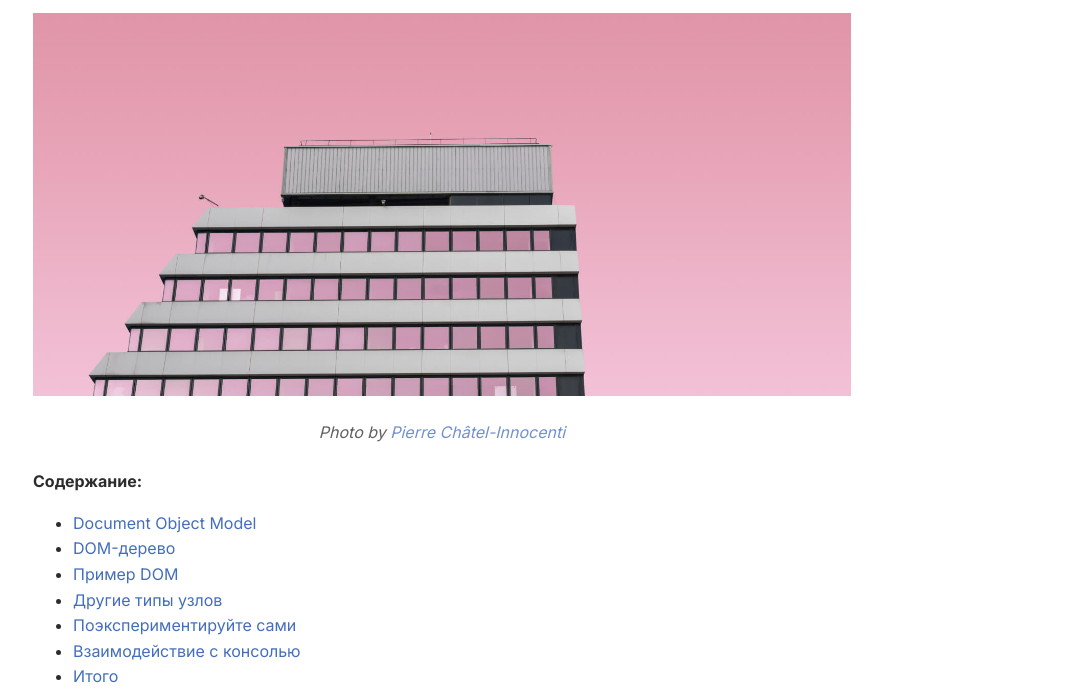
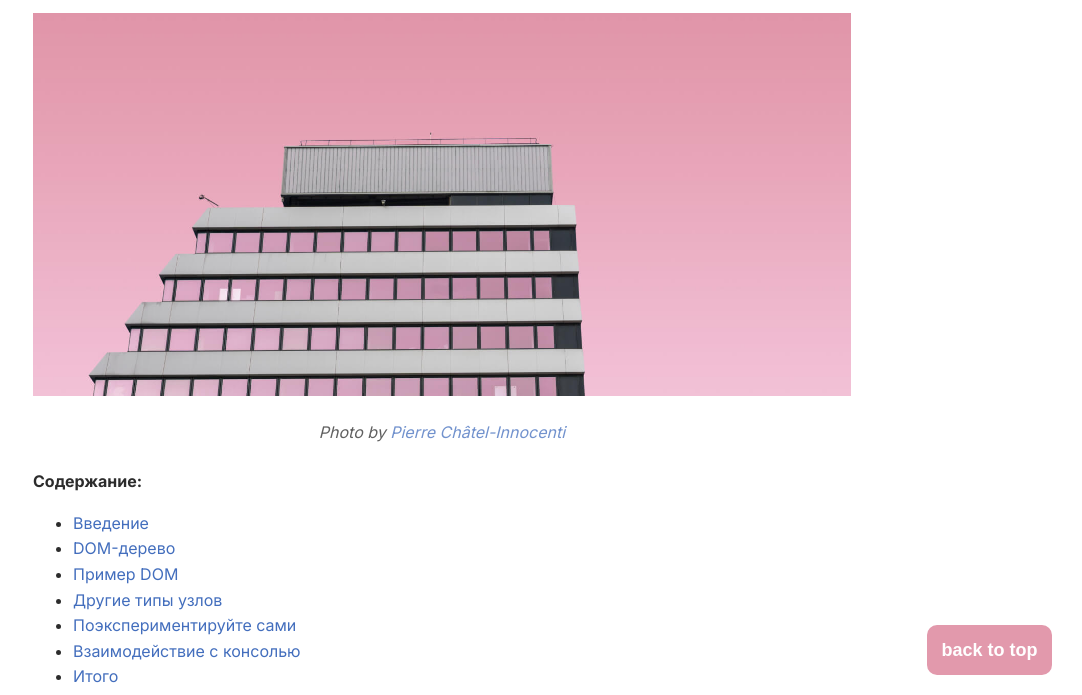
Before and after one commit to eprikhodko/digital-design-web-page, a website: page index.html in a window 1280 px wide. Shown: the part 105-800 px from the top of the page, without its empty margins (198-1280 px from the left). Drawn offline with Linux system fonts and the light colour scheme.

Commit message:
feat: add 'back to top' button

```diff
--- a/index.html
+++ b/index.html
@@ -24,6 +24,7 @@
       </div>
     </header>
     <main class="main">
+      <button class="back-to-top" type="button">back to top</button>
       <div class="container-main">
         <figure>
           <img
@@ -43,7 +44,7 @@
         <nav>
           <ul class="nav-list">
             <li>
-              <a href="#document-object-model">Document Object Model</a>
+              <a href="#introduction">Введение</a>
             </li>
             <li>
               <a href="#dom-tree">DOM-дерево</a>
@@ -66,7 +67,8 @@
           </ul>
         </nav>
 
-        <section id="document-object-model">
+        <section id="introduction">
+          <h2>Введение</h2>
           <p>
             Document Object Model, сокращённо DOM – объектная модель документа,
             которая представляет все содержимое страницы в виде объектов,
@@ -547,5 +549,6 @@ setTimeout(() => document.body.style.background = '', 3000);
         <p class="text-footer">2022</p>
       </div>
     </footer>
+    <script src="./script.js"></script>
   </body>
 </html>
--- /dev/null
+++ b/script.js
@@ -0,0 +1,6 @@
+const backToTopButton = document.querySelector('.back-to-top');
+
+backToTopButton.addEventListener('click', () => {
+  document.body.scrollTop = 0; // For Safari
+  document.documentElement.scrollTop = 0; // For Chrome, Firefox, IE and Opera
+});
--- a/style.css
+++ b/style.css
@@ -79,7 +79,7 @@ a {
 }
 
 a:hover {
-  color: #c4433a;
+  color: #e299ac;
   text-decoration: underline;
 }
 
@@ -118,3 +118,25 @@ a:hover {
 figure {
   margin: 0 0 1.5em;
 }
+
+.back-to-top {
+  position: fixed;
+  bottom: 20px; /* Place the button at the bottom of the page */
+  right: 30px; /* Place the button 30px from the right */
+  z-index: 99; /* Make sure it does not overlap */
+
+  font-size: 1.8rem;
+  font-weight: 700;
+  background: #e299ac;
+  color: #ffffff;
+  cursor: pointer;
+  padding: 0.8em;
+  border-radius: 10px;
+
+  border: none;
+  outline: none;
+}
+
+.back-to-top:hover {
+  background: #b47888;
+}
```
